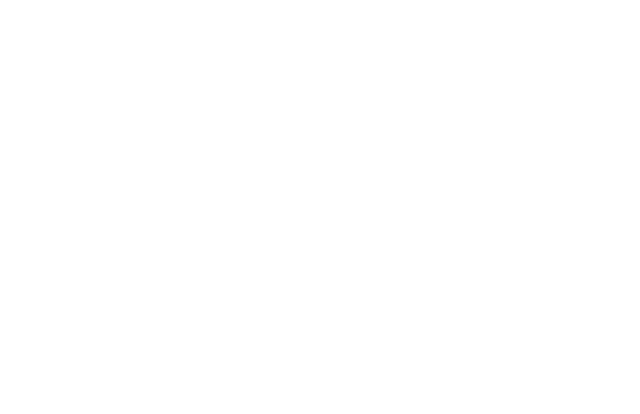
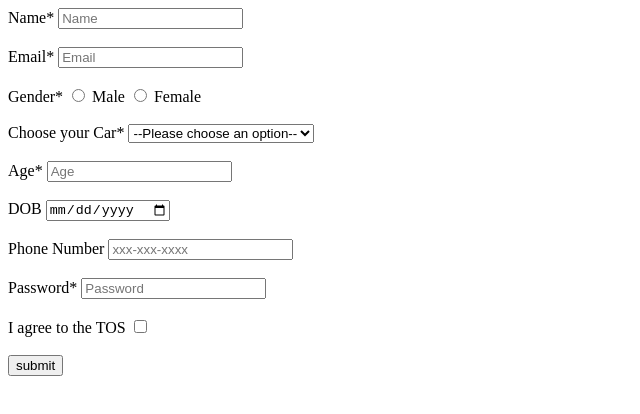
Before and after one commit to acciojob/signup-form-car-Tanmayjain0906, a website: page main.html in a window 1280 px wide. Shown: the whole page, without its empty margins (0-640 px from the left). Drawn offline with Linux system fonts and the light colour scheme.

Commit message:
created a submission

```diff
--- a/main.html
+++ b/main.html
@@ -7,7 +7,44 @@
 </head>
 
 <body>
-	<!-- the entire body must be written by student -->
+	<form action = "/submit">
+		<label for = "#name">Name*</label>
+		<input type = "text" id = "#name" name = "#name" required placeholder= "Name">
+		<br><br>
+		<label for = "#email">Email*</label>
+		<input type = "email" id = "#email" name = "#email" required placeholder= "Email">
+		<br><br>
+		<label for = "gender">Gender*</label>
+		<input type = "radio" id = "gender" name = "gender" value = "#gender_m"required>
+		<label for = "#gender_m">Male</label>
+		<input type = "radio" id = "gender" name = "gender" value = "#gender_f" required>
+		<label for = "#gender_f">Female</label>
+		<br><br>
+		<label for="cars">Choose your Car*</label>
+			  <select name="cars" id="cars" required>
+				  <option value="" disabled selected>--Please choose an option--</option>
+				  <option>BMW</option>
+				  <option>Audi</option>
+				  <option>Mercedez</option>
+			  </select>
+		<br><br>
+		<label for = "#age">Age*</label>
+		<input type = "number" id = "#age" name = "#age" required placeholder = "Age" min = "0">
+		<br><br>
+		<label for = "#dob">DOB</label>
+		<input type = "date" id = "#dob" name = "dob" required>
+		<br><br>
+		<label for = "#tel">Phone Number</label>
+		<input type = "tel" id = "#tel" name = "#tel" placeholder = "xxx-xxx-xxxx">
+		<br><br>
+		<label for = "#password">Password*</label>
+		<input type = "password" id = "#password" name = "#password" required placeholder = "Password">
+		<br><br>
+		<label for="#tos">I agree to the TOS</label>
+		<input type="checkbox" name="#tos"id="#tos">
+		<br><br>
+		<button>submit</button>
+	</form>
     <script type="text/javascript" src="./script.js">
 </script>
 
```
